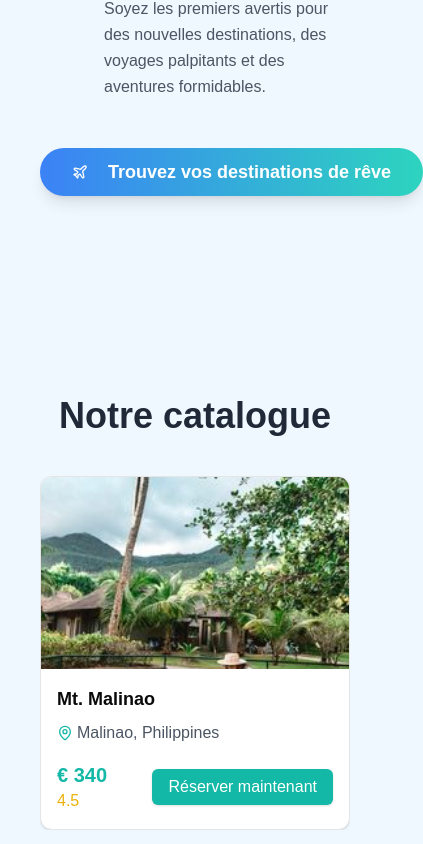
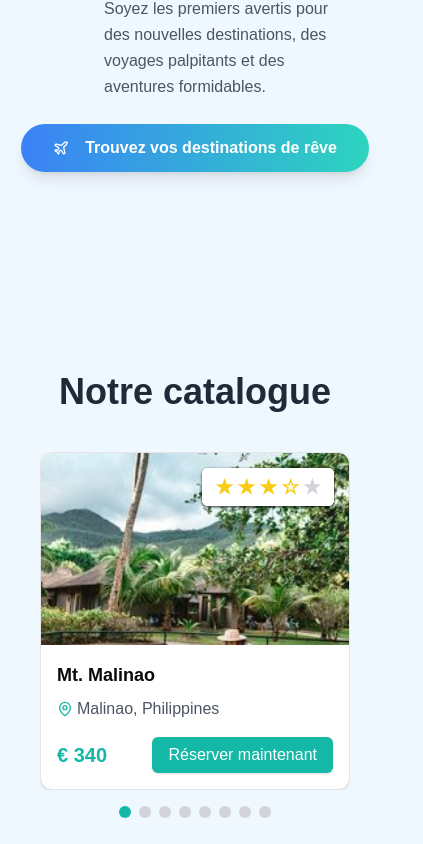
Before and after one commit to Stephanie12-21/adventures, a Next.js app: page / in a window 390 px wide. Shown: the part 2418-3262 px from the top of the page, 423 px wide, since content can reach past the window. Built offline with nearby package versions, Linux system fonts and the light colour scheme.

Commit message:
Add StarRating to ExploreMore and enhance button layout in TravelMemories

```diff
--- a/src/components/Sections/ExploreMore.jsx
+++ b/src/components/Sections/ExploreMore.jsx
@@ -157,6 +157,9 @@ export default function ExploreMore() {
                     alt={place.name}
                     className="w-full h-48 object-cover"
                   />
+                  <Badge className="absolute top-4 right-4 bg-white/90 text-teal-600 px-3 py-1">
+                    <StarRating rating={place.reviews} />
+                  </Badge>
                   <CardContent className="p-4">
                     <h3 className="font-bold text-lg mb-2">{place.name}</h3>
                     <p className="text-gray-600 flex items-center">
@@ -169,7 +172,6 @@ export default function ExploreMore() {
                       <span className="font-bold text-xl text-teal-500">
                         {place.price}
                       </span>
-                      <span className=" text-yellow-500">{place.reviews}</span>
                     </div>
 
                     <Button className="text-white bg-teal-500 hover:bg-teal-500 hover:text-white">
--- a/src/components/Sections/TravelMemories.jsx
+++ b/src/components/Sections/TravelMemories.jsx
@@ -112,10 +112,12 @@ export default function TravelMemories() {
             animate={{ opacity: 1, y: 0 }}
             transition={{ duration: 0.8, delay: 0.8, ease: "easeOut" }}
           >
-            <Button className="mt-12 px-8 py-6 bg-gradient-to-r from-blue-500 to-teal-400 hover:from-blue-600 hover:to-teal-500 text-white text-lg font-semibold rounded-full shadow-lg hover:shadow-xl transition-all duration-300 ease-in-out transform hover:scale-105 focus:outline-none focus:ring-2 focus:ring-blue-500 focus:ring-opacity-50">
-              <Plane className="mr-3 h-6 w-6" />
-              Trouvez vos destinations de rêve
-            </Button>
+            <div className="flex justify-center">
+              <Button className="mt-6 px-8 py-6 sm:mt-8 lg:mt-12 sm:px-8 lg:px-12  sm:py-5 lg:py-6 bg-gradient-to-r from-blue-500 to-teal-400 hover:from-blue-600 hover:to-teal-500 text-white text-base sm:text-base lg:text-lg font-semibold rounded-full shadow-lg hover:shadow-xl transition-all duration-300 ease-in-out transform hover:scale-105 focus:outline-none focus:ring-2 focus:ring-blue-500 focus:ring-opacity-50">
+                <Plane className="mr-2 sm:mr-3 h-5 w-5 sm:h-6 sm:w-6" />
+                Trouvez vos destinations de rêve
+              </Button>
+            </div>
           </motion.div>
         </div>
         <div className="md:w-[45%] hidden md:block">
```
